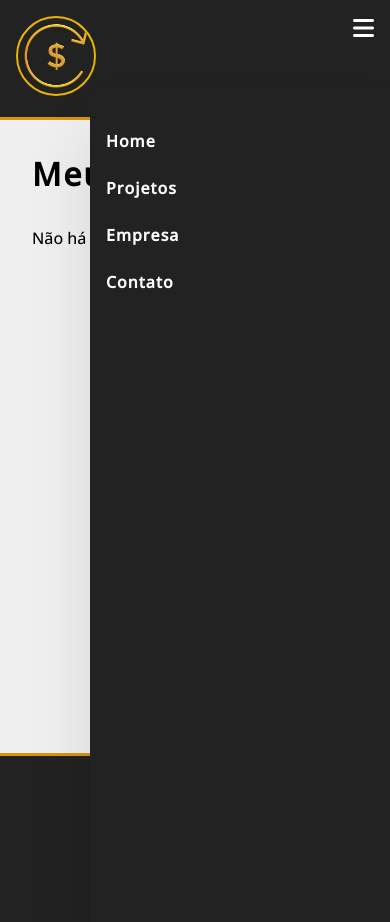
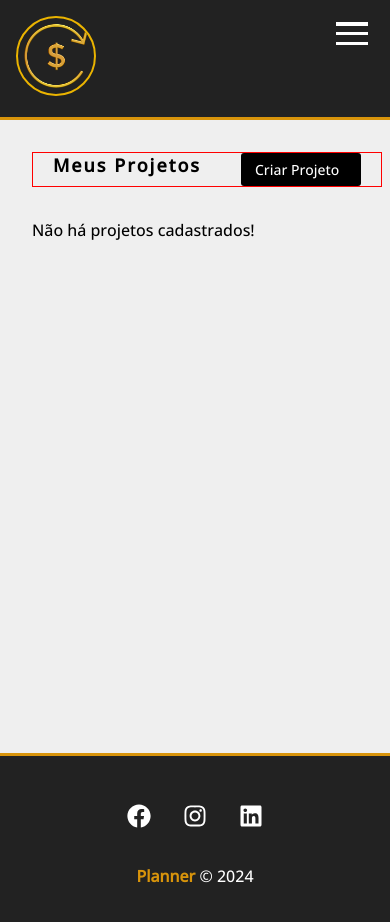
Before and after one commit to Victor87dev/projeto-planner, a React (Vite) app in the folder projeto-costs/: page /projects in a window 390 px wide. Shown: the top 922 px of the page. Built offline with nearby package versions, Linux system fonts and the light colour scheme; data requests are answered from the project's data file.

Commit message:
feat: criando botão da navbar para acessar menu

```diff
--- a/projeto-costs/src/components/layout/Navbar.module.css
+++ b/projeto-costs/src/components/layout/Navbar.css
@@ -11,8 +11,7 @@
     flex-direction: row;
 }
 
-.list{
-    display: flex;
+.nav{
     list-style: none;
     align-items: center;
 }
@@ -40,45 +39,55 @@
 .img_item{
     width: 80px;
     height: 80px;
-
     border-radius: 50px;
     border: 2px solid #ebb400;
 }
 
-.mobile{
-    display: none;
+.nav__toggler div{
+    width: 2rem;
+    height: 0.2rem;
+    margin: 0.4rem;
+    background-color: #fff;
+    transition: 0.4s ease-in;
 }
 
-.mobile i{
-    color: #fff;
+.nav__toggler{
+    display: none;
+    cursor: pointer;
 }
 
 @media screen and (max-width: 769px){
-    .list{
-       display: flex;
-       flex-direction: column;
-       align-items: flex-start;
-       justify-content: flex-start;
-       position: fixed;
-       top: 90px;
-       right: 0px;
-       width: 300px;
-       height: 100vh;
-       background-color: #222;
-       box-shadow: 0 40px 60px rgba(0, 0, 0, 0.1);
-       padding: 40px 0 0 10px;
-    }
 
-    .navbar li{
-        margin-bottom: 25px;
-    }
-
-    .mobile{
+    .nav__toggler{
         display: block;
     }
 
-    .mobile i{
-        font-size: 24px;
-        cursor: pointer;
+    .nav{
+        position: fixed;
+        top: 7vh;
+        right: 0;
+        width: 50%;
+        height: 93vh;
+        background-color: #222;
+        flex-direction: column;
+        transform: translateX(100%);
+        transition: 0.5s ease-in;
     }
+
 }
+
+.nav__active{
+    transform: translateX(0);
+}
+
+.toggle .line1{
+ transform: rotate(-45deg) translate(-4px, 5px);
+}
+
+.toggle .line2{
+opacity: 0;
+}
+
+.toggle .line3{
+    transform: rotate(45deg) translate(-9px, -9px);
+}
--- a/projeto-costs/src/components/layout/Navbar.jsx
+++ b/projeto-costs/src/components/layout/Navbar.jsx
@@ -1,48 +1,50 @@
-import React, { Component } from "react";
+import React from "react";
 import { Link } from "react-router-dom"
 import Container from "./Container";
 import Logo from "../../img/img_costs.png"
-import Styles from "./Navbar.module.css"
+import "./Navbar.css"
+import { useState } from "react";
 
-class Navbar extends Component {
+function Navbar() {
 
-  state = { clicked: false };
-  handleClick = () =>{
-    this.setState({clicked:
-      !this.state.clicked})
+  const [active, setActive] = useState('nav')
+  const [toggleIcon, setToggleIcon] = useState('nav__toggler')
+
+  const navToggle = () =>{
+    active === 'nav' ? setActive('nav nav__active') : setActive('nav')
+
+    // TogglerIcon
+
+     toggleIcon === 'nav__toggler' ? setToggleIcon('nav__toggler toggle') : setToggleIcon('nav__toggler')
   }
-  render() {
+
     return(
-      <nav className={Styles.navbar}>
+      <nav className="navbar">
         <Container>
-            <Link to="/"><img className={Styles.img_item} src={Logo} alt="Costs" /></Link>
-            <ul className={Styles.list}>
-                <li className={Styles.item}>
+            <Link to="/"><img className="img_item" src={Logo} alt="Costs" /></Link>
+            <ul className={active}>
+                <li className="item">
                   <Link to="/">Home</Link>
                 </li>
-                <li className={Styles.item}>
+                <li className="item">
                   <Link to="/projects">Projetos</Link>
                 </li>
-                <li className={Styles.item}>
+                <li className="item">
                    <Link to="/company">Empresa</Link>
                 </li>
-                <li className={Styles.item}>
+                <li className="item">
                    <Link to="/contact">Contato</Link>
                 </li>
             </ul>
+            <div onClick={navToggle} className={toggleIcon}>
+              <div className="line1"></div>
+              <div className="line2"></div>
+              <div className="line3"></div>
+            </div>
         </Container>
-        <div className={Styles.mobile} onClick={this.handleClick}>
-          <i id="bar"
-          className={
-            this.state.clicked ?
-            'fas fa-times' : 'fas fa-bars'
-          }
-          ></i>
-        </div>
       </nav>
 
     )
 }
-}
 
 export default Navbar
--- a/projeto-costs/src/components/pages/Projects.jsx
+++ b/projeto-costs/src/components/pages/Projects.jsx
@@ -60,7 +60,7 @@ const Projects = ()=>{
     <div className={styles.project_container}>
       <div className={styles.title_container}>
         <h1 className={styles.title}>Meus Projetos</h1>
-        <LinkButton to="/newproject" text="Criar Projeto"/>
+        <LinkButton className={styles.btnResponsivo} to="/newproject" text="Criar Projeto"/>
       </div>
       {message && <Message  type="sucess" msg={message}/>}
       {projectMessage && <Message  type="sucess" msg={projectMessage}/>}
--- a/projeto-costs/src/components/pages/Projects.module.css
+++ b/projeto-costs/src/components/pages/Projects.module.css
@@ -12,3 +12,42 @@
     color: #000000;
     letter-spacing: 2px;
 }
+
+@media screen and (max-width: 1335px){
+    .title_container{
+        justify-content: space-around;
+        width: 1000px;
+        border: 1px solid red;
+    }
+}
+
+@media screen and (max-width: 1050px){
+    .title_container{
+        border: 1px solid red;
+        width: 700px;
+    }
+}
+
+@media screen and (max-width: 770px){
+    .title_container{
+        border: 1px solid red;
+        width: 600px;
+    }
+
+    .title{
+        font-size: 20px;
+        letter-spacing: none;
+    }
+}
+
+@media screen and (max-width: 650px){
+    .title_container{
+        border: 1px solid red;
+        width: 350px;
+
+    }
+
+    .title{
+        font-size: 18px;
+    }
+}
```
